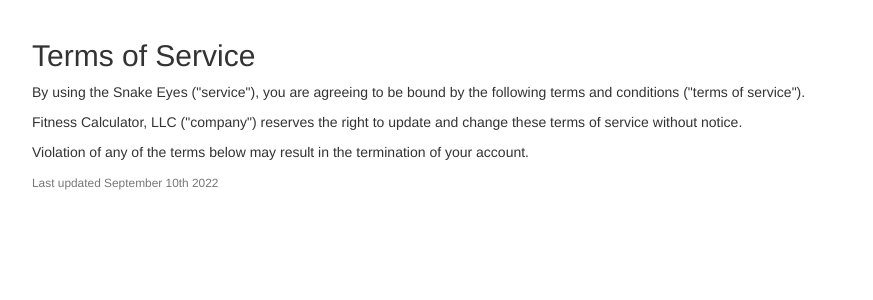
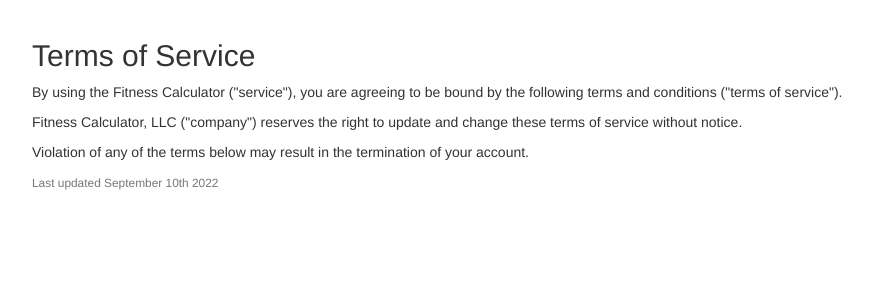
Before and after one commit to Krakensnv/fitnessapp, a Flask app: page /terms in a window 1280 px wide. Shown: the part 51-351 px from the top of the page, without its empty margins (38-911 px from the left). Run offline with Flask 2, Linux system fonts and the light colour scheme; some libraries are stand-ins or nearby versions.

Commit message:
first commit

```diff
--- a/main/blueprints/page/templates/page/terms.html
+++ b/main/blueprints/page/templates/page/terms.html
@@ -5,7 +5,7 @@
 
 {% block body %}
     <p>
-      By using the Snake Eyes ("service"), you are agreeing to be bound by the
+      By using the Fitness Calculator ("service"), you are agreeing to be bound by the
       following terms and conditions ("terms of service").
     </p>
     <p>
```
